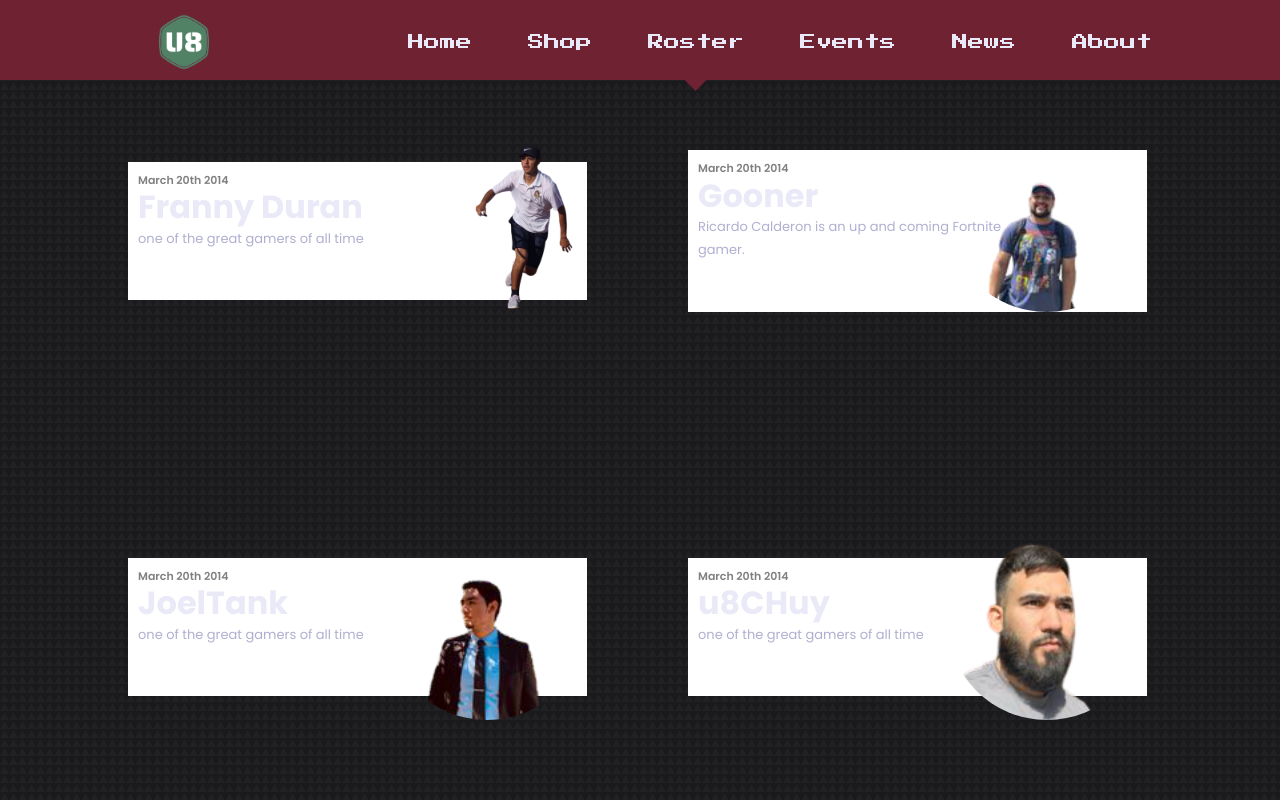
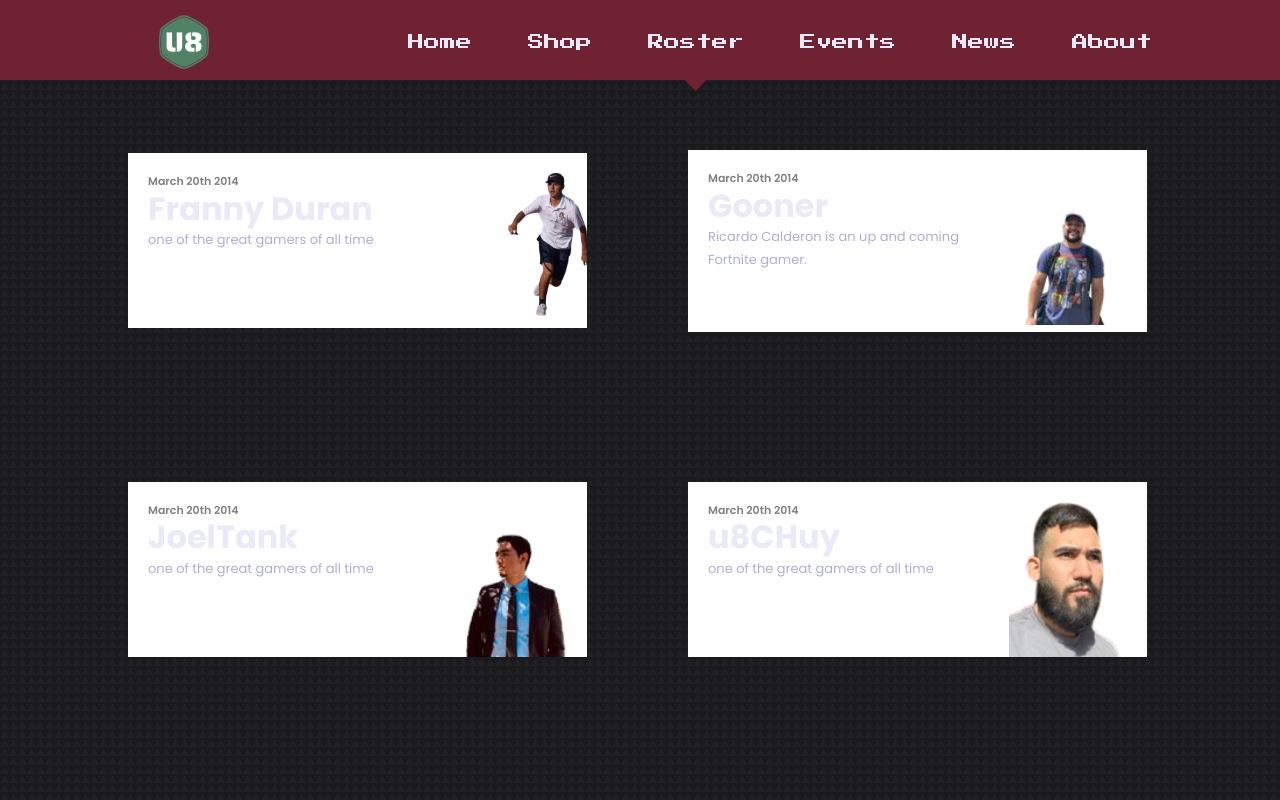
Before and after one commit to ChrisCarteno/u8gamers, a React (Create React App) app: page /roster in a window 1280 px wide. Shown: the top 800 px of the page. Built offline with nearby package versions, Linux system fonts and the light colour scheme.

Commit message:
fixed styling and more on roster page

```diff
--- a/src/pages/home/home.css
+++ b/src/pages/home/home.css
@@ -12,7 +12,7 @@
     grid-template-columns: 1fr 1fr;
     align-items: center;
     justify-content: space-between;
-    gap: 6rem;
+    column-gap: 6rem;
 }
 
 .main__header-left {
--- a/src/pages/roster/roster.css
+++ b/src/pages/roster/roster.css
@@ -27,27 +27,18 @@
 }
 
 .card-header > img {
-  width: auto;
-  height: 200px;
-  object-fit: cover;
-  object-position: top;
+  width: 30%;
+  height: 175px;
   position: relative;
   z-index: 10;
   float: right;
-  border-radius: 15rem;
-  top: 7rem;
-}
-
-.card-header--title {
-  text-transform: uppercase;
-  margin: 0;
-  color: green;
-  top: -40px;
-  z-index: 50;
+  top: 9.4rem;
 }
 
 .card-body {
-  padding: 10px;
+  padding: 20px;
+  min-width: 200px;
+  min-height: 175px;
   background-color:#fff;
   width:100%;
 }
```
